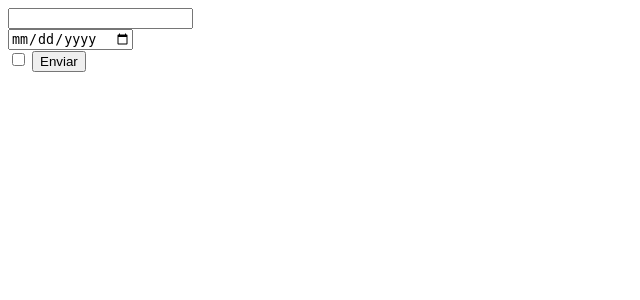
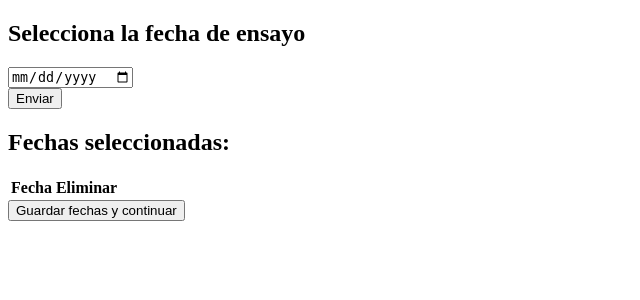
Before and after one commit to anavarro81/Doodle, a Flask app: page / in a window 1280 px wide. Shown: the top 300 px of the page, without its empty margins (0-640 px from the left). Run offline with Flask 2, Linux system fonts and the light colour scheme; lists and menus that the app fills with data are empty.

Commit message:
Segundo Commit

```diff
--- a/run.py
+++ b/run.py
@@ -3,10 +3,21 @@ from flask import Flask, render_template, flash, request
 app = Flask(__name__)
 app.secret_key = "xxxx"
 
-@app.route('/')
+fechas = []
+
+@app.route('/', methods=['GET', 'POST'])
 def index():
-    flash("Mensaje de prueba")
-    return render_template('index.html', fecha="9 de abril")
+
+    if request.method == "POST":
+       fecha  = request.form.get('fecha')
+       fechas.append(fecha)
+       return render_template('index.html', fechas=fechas)
+    else:
+        fecha  = ""
+        return render_template('index.html', fechas=fechas)
+
+
+
 
 @app.route('/resultado', methods=["POST"])
 def resultado():
@@ -31,6 +42,5 @@ def resultado():
     # return render_template('resultado.html', nombre=nombre)
 
 
-
 if __name__ == '__main__':
     app.run(debug=True)
--- a/templates/index.html
+++ b/templates/index.html
@@ -8,16 +8,35 @@
 </head>
 <body>
 
-    <form action="/resultado", method="post">
-
-        <input type="text" name="nombre" > <br>
+    <!-- <form action="/resultado", method="post"> -->
+    <form method="POST" action="/">
+        <h2> Selecciona la fecha de ensayo</h2>
         <input type="date" name="fecha"> <br>
-        <input type="checkbox" id="confirmar_fecha" name="confirmar_fecha" value="Si">
-        <!-- <label for="confirma-fecha"> Si </label> <br> -->
-
         <input type="submit" value="Enviar">
 
     </form>
 
+    <h2> Fechas seleccionadas: </h2>
+
+      <table>
+        <tr>
+          <th>Fecha</th>
+          <th>Eliminar</th>
+
+        </tr>
+        {% for ensayo in fechas %}
+        <tr>
+          <td> {{ ensayo }} </td>
+          <td> Eliminar </td>
+
+        </tr>
+        {% endfor %}
+      </table>
+
+      <form>
+        <input type="submit" value="Guardar fechas y continuar">
+      </form>
+
+
 </body>
 </html>
```
Also changed, not shown: templates/resultado.html (+0 -17 lines).
